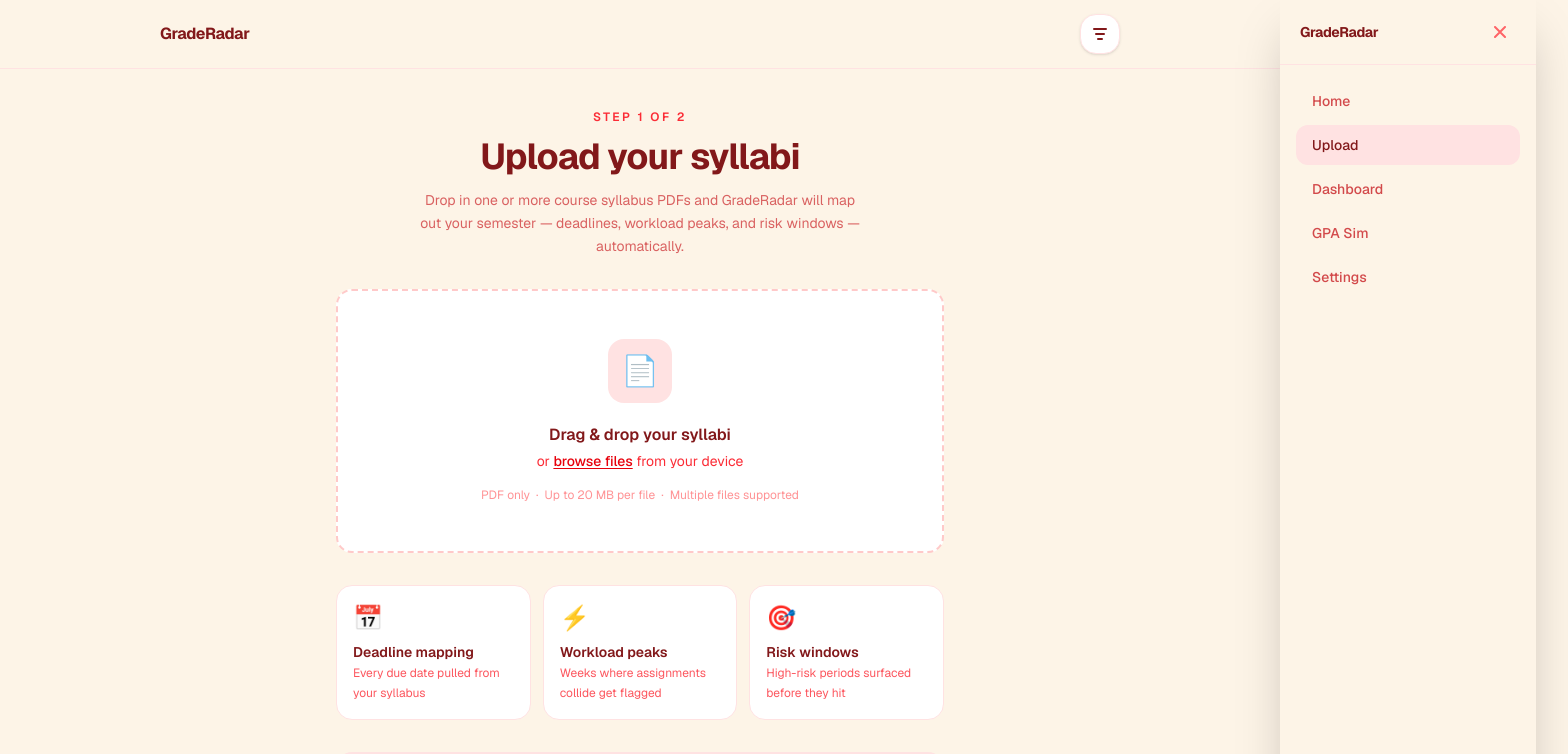
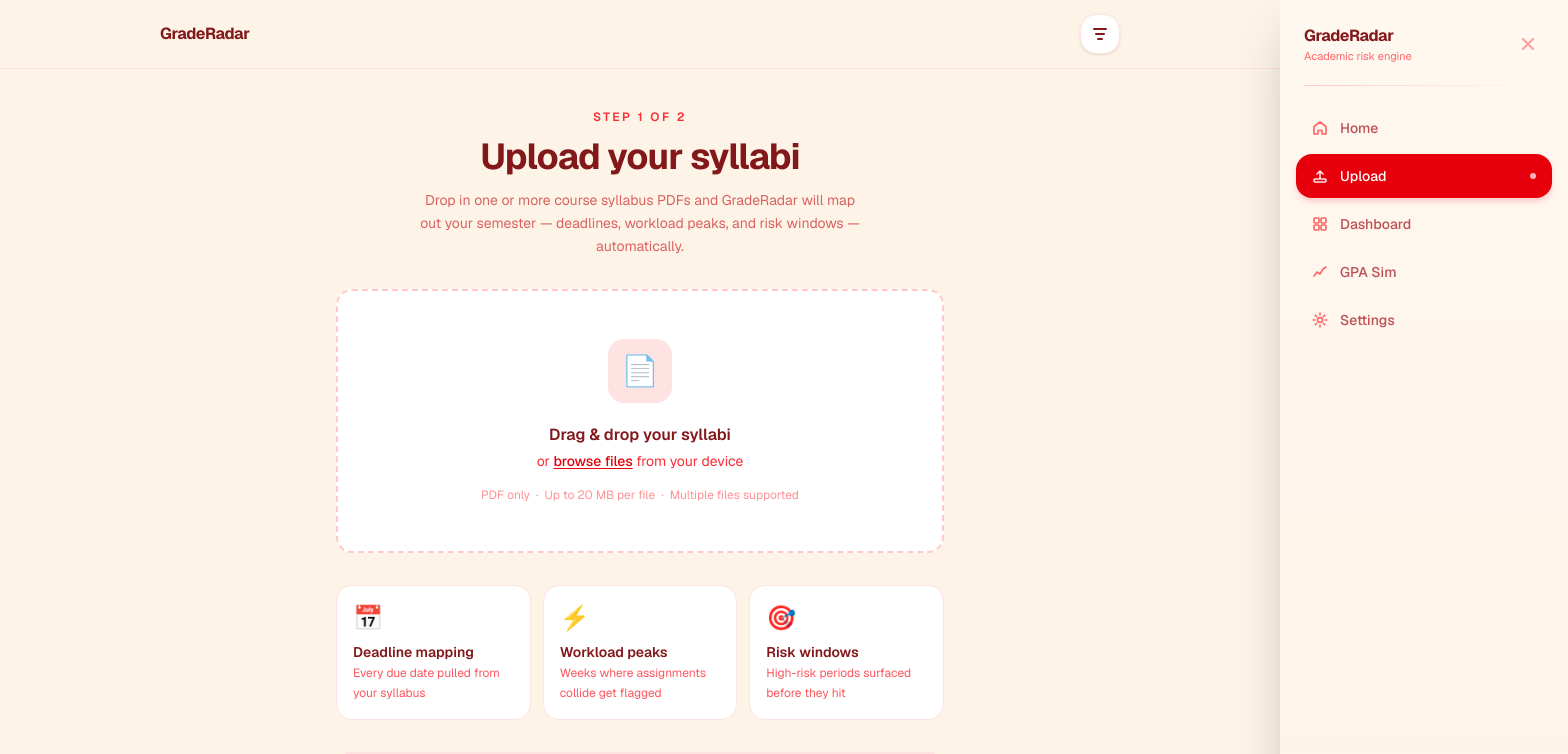
Before and after one commit to masterjabari21-cell/academic-risk-enginee, a Next.js app: page /upload in a window 1280 px wide. Shown: the top 754 px of the page, 1568 px wide, since content can reach past the window. Built offline with nearby package versions, Linux system fonts and the light colour scheme.

Commit message:
Polish nav drawer: icons, active pill, gradient bg, staggered links, tip footer
Co-Authored-By: Claude Sonnet 4.6 <noreply@anthropic.com>

```diff
--- a/app/components/ui.tsx
+++ b/app/components/ui.tsx
@@ -59,11 +59,48 @@ export function PageShell({
 }
 
 const NAV_LINKS = [
-  { href: "/",          label: "Home"      },
-  { href: "/upload",    label: "Upload"    },
-  { href: "/dashboard", label: "Dashboard" },
-  { href: "/simulate",  label: "GPA Sim"   },
-  { href: "/settings",  label: "Settings"  },
+  {
+    href: "/", label: "Home",
+    icon: (
+      <svg width="16" height="16" viewBox="0 0 16 16" fill="none" stroke="currentColor" strokeWidth="1.6" strokeLinecap="round" strokeLinejoin="round">
+        <path d="M2 6.5L8 2l6 4.5V14H10v-3.5H6V14H2V6.5z" />
+      </svg>
+    ),
+  },
+  {
+    href: "/upload", label: "Upload",
+    icon: (
+      <svg width="16" height="16" viewBox="0 0 16 16" fill="none" stroke="currentColor" strokeWidth="1.6" strokeLinecap="round" strokeLinejoin="round">
+        <path d="M8 10V3M5 6l3-3 3 3" /><rect x="2" y="11" width="12" height="3" rx="1" />
+      </svg>
+    ),
+  },
+  {
+    href: "/dashboard", label: "Dashboard",
+    icon: (
+      <svg width="16" height="16" viewBox="0 0 16 16" fill="none" stroke="currentColor" strokeWidth="1.6" strokeLinecap="round" strokeLinejoin="round">
+        <rect x="2" y="2" width="5" height="5" rx="1" /><rect x="9" y="2" width="5" height="5" rx="1" />
+        <rect x="2" y="9" width="5" height="5" rx="1" /><rect x="9" y="9" width="5" height="5" rx="1" />
+      </svg>
+    ),
+  },
+  {
+    href: "/simulate", label: "GPA Sim",
+    icon: (
+      <svg width="16" height="16" viewBox="0 0 16 16" fill="none" stroke="currentColor" strokeWidth="1.6" strokeLinecap="round" strokeLinejoin="round">
+        <polyline points="2,12 5,8 8,10 11,5 14,3" />
+      </svg>
+    ),
+  },
+  {
+    href: "/settings", label: "Settings",
+    icon: (
+      <svg width="16" height="16" viewBox="0 0 16 16" fill="none" stroke="currentColor" strokeWidth="1.6" strokeLinecap="round" strokeLinejoin="round">
+        <circle cx="8" cy="8" r="2.5" />
+        <path d="M8 1v2M8 13v2M1 8h2M13 8h2M3.22 3.22l1.42 1.42M11.36 11.36l1.42 1.42M3.22 12.78l1.42-1.42M11.36 4.64l1.42-1.42" />
+      </svg>
+    ),
+  },
 ];
 
 export function SiteHeader() {
@@ -113,42 +150,67 @@ export function SiteHeader() {
 
       {/* Slide-in drawer */}
       <div
-        className={`fixed top-0 right-0 z-40 flex h-full w-64 flex-col bg-[#fdf4e7] shadow-2xl transition-transform duration-300 ease-in-out dark:bg-slate-900 ${
-          open ? "translate-x-0" : "translate-x-full"
-        }`}
+        className={`fixed top-0 right-0 z-40 flex h-full w-72 flex-col shadow-2xl transition-transform duration-300 ease-in-out
+          bg-gradient-to-b from-[#fff8f0] to-[#fdf4e7]
+          dark:bg-none dark:bg-slate-900
+          ${open ? "translate-x-0" : "translate-x-full"}`}
       >
         {/* Drawer header */}
-        <div className="flex items-center justify-between border-b border-red-100 px-5 py-4 dark:border-slate-700">
-          <span className="text-sm font-bold tracking-tight text-red-900 dark:text-white">GradeRadar</span>
+        <div className="flex items-center justify-between px-6 pt-6 pb-5">
+          <div>
+            <p className="text-base font-bold tracking-tight text-red-900 dark:text-white">GradeRadar</p>
+            <p className="text-[11px] text-red-400 dark:text-slate-500">Academic risk engine</p>
+          </div>
           <button
             type="button"
             onClick={() => setOpen(false)}
             aria-label="Close menu"
-            className="flex h-8 w-8 items-center justify-center rounded-xl text-red-400 transition hover:bg-red-100 hover:text-red-700 dark:text-slate-500 dark:hover:bg-slate-700 dark:hover:text-slate-200"
+            className="flex h-8 w-8 items-center justify-center rounded-xl text-red-300 transition hover:bg-red-100 hover:text-red-700 dark:text-slate-600 dark:hover:bg-slate-700 dark:hover:text-slate-200"
           >
-            <svg width="12" height="12" viewBox="0 0 12 12" fill="none" stroke="currentColor" strokeWidth="2" strokeLinecap="round">
+            <svg width="12" height="12" viewBox="0 0 12 12" fill="none" stroke="currentColor" strokeWidth="2.2" strokeLinecap="round">
               <path d="M1 1l10 10M11 1L1 11" />
             </svg>
           </button>
         </div>
 
+        {/* Divider */}
+        <div className="mx-6 h-px bg-gradient-to-r from-red-200 via-red-100 to-transparent dark:from-slate-700 dark:via-slate-800 dark:to-transparent" />
+
         {/* Nav links */}
-        <nav className="flex flex-col gap-1 p-4">
-          {NAV_LINKS.map(({ href, label }) => (
+        <nav className="flex flex-col gap-1 p-4 pt-5">
+          {NAV_LINKS.map(({ href, label, icon }, i) => {
+            const active = isActive(href);
+            return (
               <Link
                 key={href}
                 href={href}
                 onClick={() => setOpen(false)}
-              className={`rounded-xl px-4 py-2.5 text-sm font-medium transition-colors ${
-                isActive(href)
-                  ? "bg-red-100 text-red-900 dark:bg-slate-700 dark:text-white"
-                  : "text-red-700/70 hover:bg-red-50 hover:text-red-900 dark:text-slate-400 dark:hover:bg-slate-700/60 dark:hover:text-white"
+                style={{ transitionDelay: open ? `${i * 40}ms` : "0ms" }}
+                className={`group flex items-center gap-3 rounded-2xl px-4 py-3 text-sm font-medium transition-all duration-200 ${
+                  active
+                    ? "bg-red-600 text-white shadow-md shadow-red-200 dark:bg-indigo-600 dark:shadow-indigo-900/40"
+                    : "text-red-800/70 hover:bg-white/80 hover:text-red-900 hover:shadow-sm dark:text-slate-400 dark:hover:bg-slate-700/60 dark:hover:text-white"
                 }`}
               >
+                <span className={`shrink-0 transition-colors ${active ? "text-white/90" : "text-red-400 group-hover:text-red-600 dark:text-slate-500 dark:group-hover:text-slate-200"}`}>
+                  {icon}
+                </span>
                 {label}
+                {active && (
+                  <span className="ml-auto h-1.5 w-1.5 rounded-full bg-white/70" />
+                )}
               </Link>
-          ))}
+            );
+          })}
         </nav>
+
+        {/* Footer */}
+        <div className="mt-auto px-6 pb-8">
+          <div className="rounded-2xl bg-red-50 px-4 py-3 dark:bg-slate-800">
+            <p className="text-[11px] font-semibold text-red-500 dark:text-indigo-400">Tip</p>
+            <p className="mt-0.5 text-xs text-red-400/80 dark:text-slate-500">Upload a syllabus to get your personalized risk score.</p>
+          </div>
+        </div>
       </div>
     </>
   );
```
Lines whose indentation alone changed are shown as unchanged.
